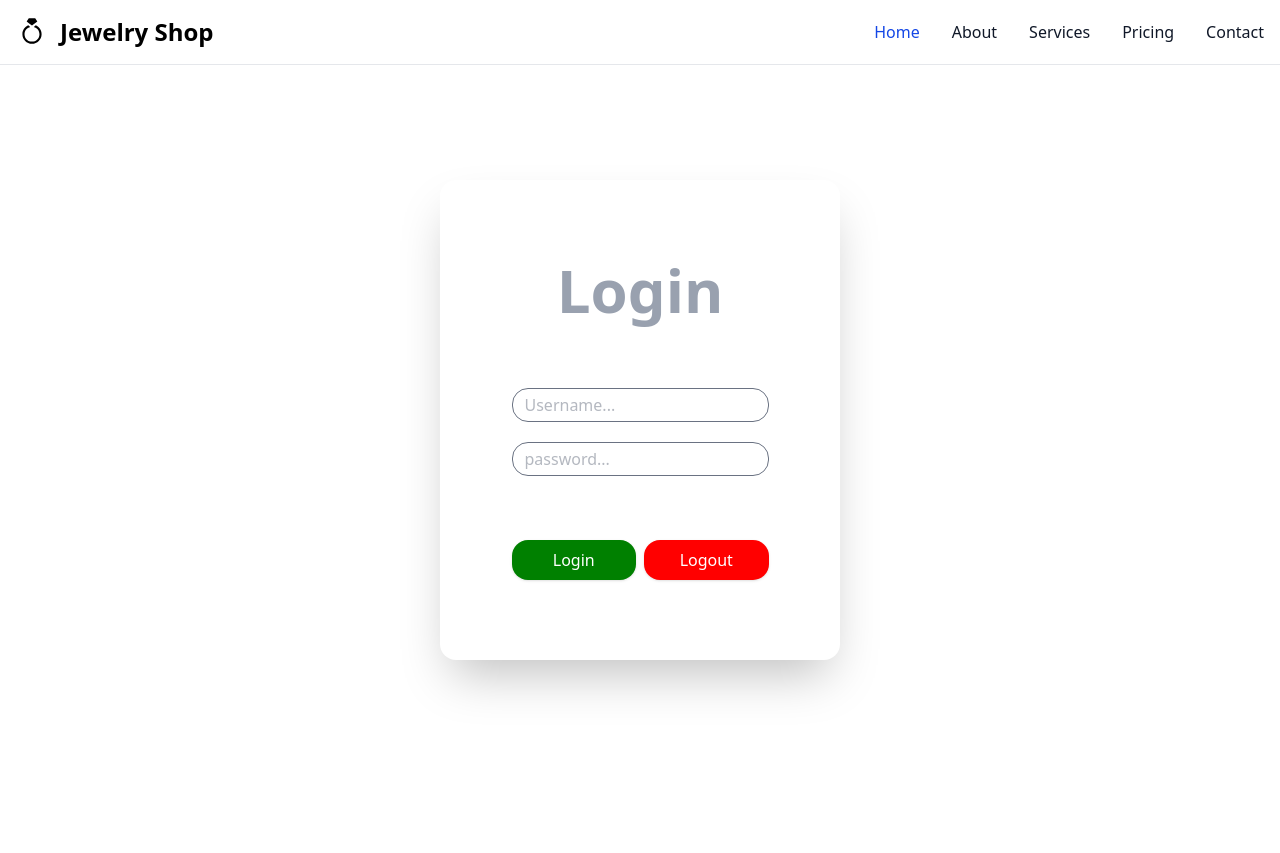
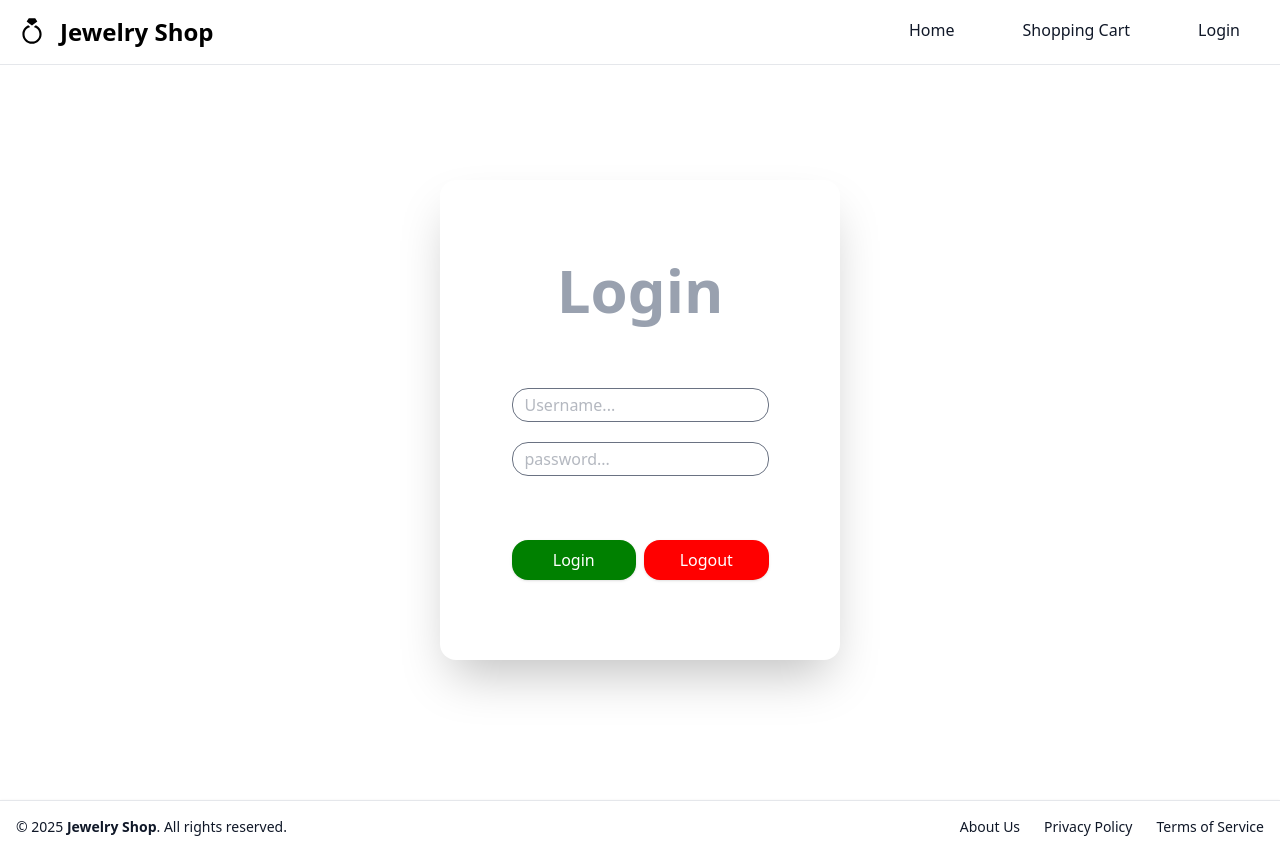
Before and after one commit to AliGhamarii/JewelryShop, a React (Vite) app: page /login in a window 1280 px wide. Before the commit the page ends 800 px from the top, so only its background shows below. Built offline with nearby package versions, Linux system fonts and the light colour scheme.

Commit message:
updated ui

```diff
--- /dev/null
+++ b/src/components/footer/Footer.tsx
@@ -0,0 +1,35 @@
+export const Footer = () => {
+  const footerLinks = [
+    { label: "About Us", href: "#" },
+    { label: "Privacy Policy", href: "#" },
+    { label: "Terms of Service", href: "#" },
+  ];
+
+  return (
+    <footer className="bg-white/50 dark:bg-gray-700/50 backdrop-blur-md border-t border-gray-200 dark:border-gray-600 shadow-sm mt-10">
+      <div className="w-full mx-auto max-w-screen-xl p-4 md:flex md:items-center md:justify-between">
+        <span className="text-sm text-gray-900 dark:text-white sm:text-center">
+          © 2025{" "}
+          <a href="/" className="hover:underline font-semibold">
+            Jewelry Shop
+          </a>
+          . All rights reserved.
+        </span>
+        <ul className="flex flex-wrap items-center mt-3 text-sm font-medium text-gray-900 dark:text-white sm:mt-0">
+          {footerLinks.map(({ label, href }, index) => (
+            <li key={label}>
+              <a
+                href={href}
+                className={`hover:underline ${
+                  index !== footerLinks.length - 1 ? "me-4 md:me-6" : ""
+                }`}
+              >
+                {label}
+              </a>
+            </li>
+          ))}
+        </ul>
+      </div>
+    </footer>
+  );
+};
--- a/src/components/layout/Layout.tsx
+++ b/src/components/layout/Layout.tsx
@@ -1,5 +1,6 @@
 import React from "react";
 import { Navbar } from "../navbar/navbar";
+import { Footer } from "../footer/Footer";
 
 interface Layout {
   children: React.ReactNode;
@@ -9,6 +10,7 @@ function Layout({ children }: Layout) {
     <>
       <Navbar />
       {children}
+      <Footer />
     </>
   );
 }
--- a/src/components/navbar/navbar.tsx
+++ b/src/components/navbar/navbar.tsx
@@ -1,21 +1,32 @@
 import { Link } from "react-router-dom";
 import { useShoppingcartContext } from "../../context/ShopingCartContext";
 
+const navItems = [
+  { path: "/", label: "Home" },
+  { path: "/cart", label: "Shopping Cart", showCartQty: true },
+  { path: "/login", label: "Login" },
+];
+
 export const Navbar = () => {
   const { cartQty } = useShoppingcartContext();
+
   return (
     <nav className="bg-white/50 dark:bg-gray-700/50 fixed top-0 w-full z-50 backdrop-blur-md border-b border-gray-200 dark:border-gray-600">
       <div className="max-w-screen-xl flex flex-wrap items-center justify-between mx-auto p-4">
-        <a className="flex items-center space-x-3 rtl:space-x-reverse">
+        <Link
+          to="/"
+          className="flex items-center space-x-3 rtl:space-x-reverse"
+        >
           <img
-            src="/public/Icons/jewelry-store-svgrepo-com.svg"
+            src="/Icons/jewelry-store-svgrepo-com.svg"
             className="h-8"
-            alt="Flowbite Logo"
+            alt="Jewelry Logo"
           />
           <span className="self-center text-2xl font-semibold whitespace-nowrap dark:text-white">
             Jewelry Shop
           </span>
-        </a>
+        </Link>
+
         <button
           data-collapse-toggle="navbar-default"
           type="button"
@@ -26,106 +37,41 @@ export const Navbar = () => {
           <span className="sr-only">Open main menu</span>
           <svg
             className="w-5 h-5 text-black"
-            aria-hidden="true"
             xmlns="http://www.w3.org/2000/svg"
             fill="none"
             viewBox="0 0 17 14"
+            aria-hidden="true"
           >
             <path
               stroke="currentColor"
-              stroke-linecap="round"
-              stroke-linejoin="round"
-              stroke-width="2"
+              strokeLinecap="round"
+              strokeLinejoin="round"
+              strokeWidth="2"
               d="M1 1h15M1 7h15M1 13h15"
             />
           </svg>
         </button>
+
         <div className="hidden w-full md:block md:w-auto" id="navbar-default">
-          <ul className="font-medium flex flex-col p-4 md:p-0 mt-4 border border-gray-100 rounded-lg bg-gray-50 md:flex-row md:space-x-8 rtl:space-x-reverse md:mt-0 md:border-0 md:bg-white dark:bg-gray-800 md:dark:bg-gray-900 dark:border-gray-700">
-            <li>
-              <a
-                href="#"
-                className="block py-2 px-3 text-white bg-blue-700 rounded-sm md:bg-transparent md:text-blue-700 md:p-0 dark:text-white md:dark:text-blue-500"
-                aria-current="page"
-              >
-                Home
-              </a>
-            </li>
-            <li>
-              <a
-                href="#"
-                className="block py-2 px-3 text-gray-900 rounded-sm hover:bg-gray-100 md:hover:bg-transparent md:border-0 md:hover:text-blue-700 md:p-0 dark:text-white md:dark:hover:text-blue-500 dark:hover:bg-gray-700 dark:hover:text-white md:dark:hover:bg-transparent"
-              >
-                About
-              </a>
-            </li>
-            <li>
-              <a
-                href="#"
-                className="block py-2 px-3 text-gray-900 rounded-sm hover:bg-gray-100 md:hover:bg-transparent md:border-0 md:hover:text-blue-700 md:p-0 dark:text-white md:dark:hover:text-blue-500 dark:hover:bg-gray-700 dark:hover:text-white md:dark:hover:bg-transparent"
-              >
-                Services
-              </a>
-            </li>
-            <li>
-              <a
-                href="#"
-                className="block py-2 px-3 text-gray-900 rounded-sm hover:bg-gray-100 md:hover:bg-transparent md:border-0 md:hover:text-blue-700 md:p-0 dark:text-white md:dark:hover:text-blue-500 dark:hover:bg-gray-700 dark:hover:text-white md:dark:hover:bg-transparent"
-              >
-                Pricing
-              </a>
-            </li>
-            <li>
-              <a
-                href="#"
-                className="block py-2 px-3 text-gray-900 rounded-sm hover:bg-gray-100 md:hover:bg-transparent md:border-0 md:hover:text-blue-700 md:p-0 dark:text-white md:dark:hover:text-blue-500 dark:hover:bg-gray-700 dark:hover:text-white md:dark:hover:bg-transparent"
-              >
-                Contact
-              </a>
-            </li>
+          <ul className="font-medium flex flex-col justify-center p-4 md:px-6 md:p-0 mt-4 border border-gray-100 rounded-lg bg-gray-50 md:flex-row  md:space-y-1 md:space-x-17 rtl:space-x-reverse md:mt-0 md:border-0 md:bg-white dark:bg-gray-800 md:dark:bg-gray-900">
+            {navItems.map(({ path, label, showCartQty }) => (
+              <li key={path} className="relative">
+                <Link
+                  to={path}
+                  className="block py-2 px-3 text-gray-900 rounded-sm hover:bg-gray-100 md:hover:bg-transparent md:border-0 md:hover:text-blue-700 md:p-0 dark:text-white md:dark:hover:text-blue-500 dark:hover:bg-gray-700 dark:hover:text-white md:dark:hover:bg-transparent"
+                >
+                  {label}
+                  {showCartQty && cartQty !== 0 && (
+                    <span className="absolute top-0.5 -right-7 w-5 h-5 bg-red-600 text-white rounded-full text-xs flex items-center justify-center">
+                      {cartQty}
+                    </span>
+                  )}
+                </Link>
+              </li>
+            ))}
           </ul>
         </div>
       </div>
     </nav>
   );
 };
-
-// <nav className="bg-white border-gray-200 dark:bg-gray-700 fixed top-0 w-full h-15 z-10 ">
-//   <div className="max-w-screen-xl flex flex-wrap items-center justify-between mx-auto">
-//     <div className="flex items-center space-x-3 rtl:space-x-reverse">
-//       <span className="w-10 h-10">
-//         <img src="/public/Icons/store.svg" alt="" />
-//       </span>
-//       <Link to="/">
-//         <span className="self-center text-2xl font-semibold whitespace-nowrap dark:text-white">
-//           Ali shop
-//         </span>
-//       </Link>
-//     </div>
-//     <div className="hidden w-full md:block md:w-auto" id="navbar-default">
-//       <ul className="font-medium flex md:p-0 border border-gray-100 rounded-lg bg-gray-50 md:flex-row md:space-x-4 rtl:space-x-reverse md:mt-0 md:border-0 md:bg-white dark:bg-white">
-//         <li className="relative flex flex-row-reverse justify-center items-center p-1">
-//           <Link to="/cart" className="block">
-//             <img
-//               className="w-10 h-10 mr-1"
-//               src="/Icons/reshot-icon-shopping-cart-TSH5WN4J9B.svg"
-//               alt="Cart"
-//             />
-//             {cartQty !== 0 && (
-//               <span className="absolute -top-0 right-1 w-5 h-5 bg-red-600 text-white rounded-full text-xs flex items-center justify-center">
-//                 {cartQty}
-//               </span>
-//             )}
-//           </Link>
-//           <Link to="/login">
-//             <img
-//               src="/public/Icons/login-svgrepo-com.svg"
-//               alt=""
-//               className="w-10 h-10"
-//             />
-//           </Link>
-//         </li>
-//       </ul>
-//     </div>
-//   </div>
-// </nav>
--- a/src/components/productItems/ProductItem.tsx
+++ b/src/components/productItems/ProductItem.tsx
@@ -15,13 +15,13 @@ function ProductItem({ price, image, title, description }: ProductItem) {
       </div>
 
       <div className="px-6 py-5">
-        <h3 className="text-gray-600 font-extrabold text-xl mb-2 tracking-wide drop-shadow-md line-clamp-1">
+        <h3 className="text-blue-900 font-extrabold text-xl mb-2 tracking-wide drop-shadow-md line-clamp-1">
           {title}
         </h3>
         <span className="text-gray-700 font-semibold text-lg italic shadow-sm">
           {price}$ — Luxury Edition
         </span>
-        <p className="mt-4 text-gray-800 text-sm leading-relaxed font-light whitespace-pre-line drop-shadow-sm line-clamp-2">
+        <p className="mt-4 text-blue-800 text-sm leading-relaxed font-light whitespace-pre-line drop-shadow-sm line-clamp-2">
           {description}
         </p>
       </div>
--- a/src/pages/cart/Cart.tsx
+++ b/src/pages/cart/Cart.tsx
@@ -7,7 +7,7 @@ function Cart() {
   const { cartItems } = useShoppingcartContext();
 
   return (
-    <div>
+    <div className="mt-30">
       <Container>
         <div className="relative">
           <div>
--- a/src/pages/store/store.tsx
+++ b/src/pages/store/store.tsx
@@ -15,15 +15,13 @@ export const Store = () => {
   }, []);
 
   return (
-    <div className="mt-30">
+    <div className="mt-20">
       <Container>
-        <div>
-          <h1 className="text-center mt-5 mb-15 font-black text-6xl text-orange-600">Luxury Editions Now Available!</h1>
-        </div>
-        <div
-          className="grid grid-cols-4 gap-x-15 gap-y-5 items-center justify-center"
-          style={{ minHeight: "90vh" }}
-        >
+          <h1 className="text-center mb-20 font-black text-4xl sm:text-5xl md:text-6xl text-blue-900">
+            Luxury Editions Now Available!
+          </h1>
+
+          <div className="grid grid-cols-1 md:grid-cols-2 xl:grid-cols-3 gap-6 place-items-center min-h-[90vh]">
             {products.map((item) => (
               <Link key={item.id} to={`/Product/${item.id}`}>
                 <ProductItem {...item} />
```
Also changed, not shown: src/pages/product/Product.tsx (+50 -45 lines). Lines whose indentation alone changed are shown as unchanged.
